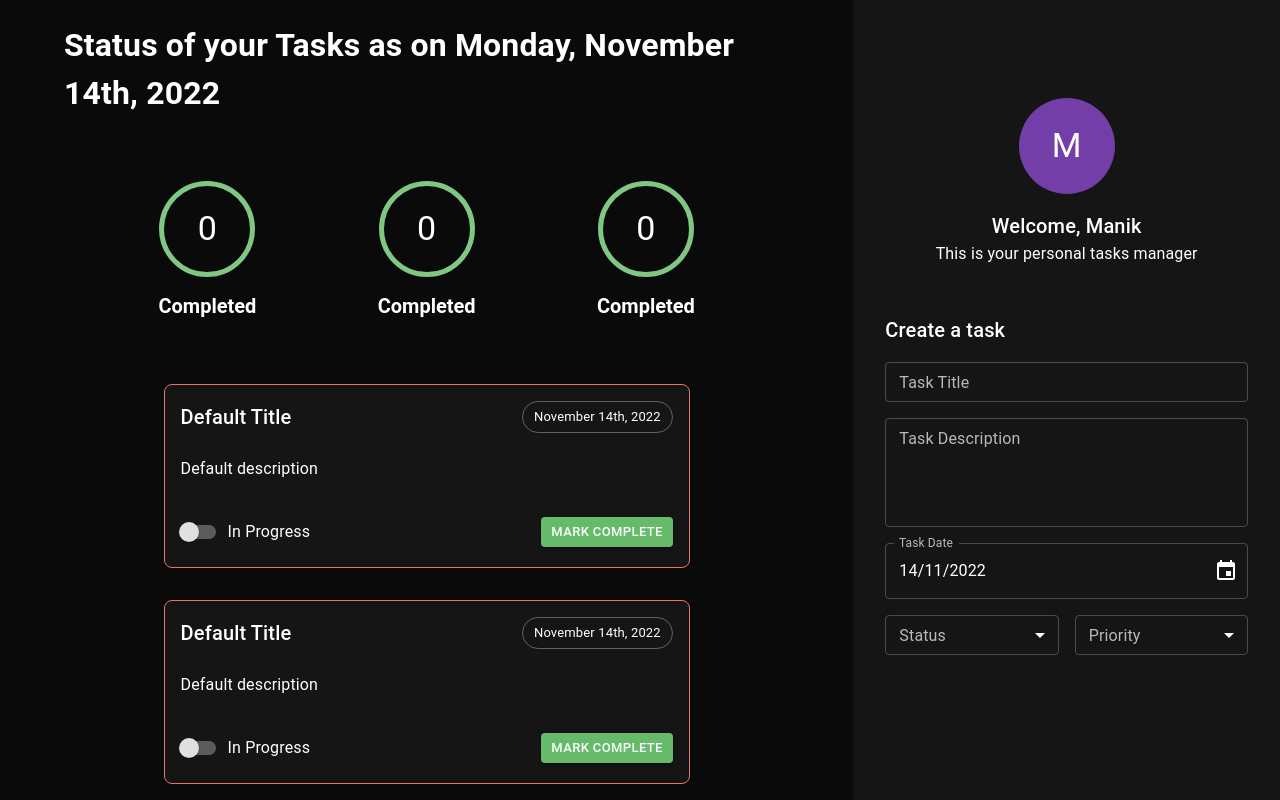
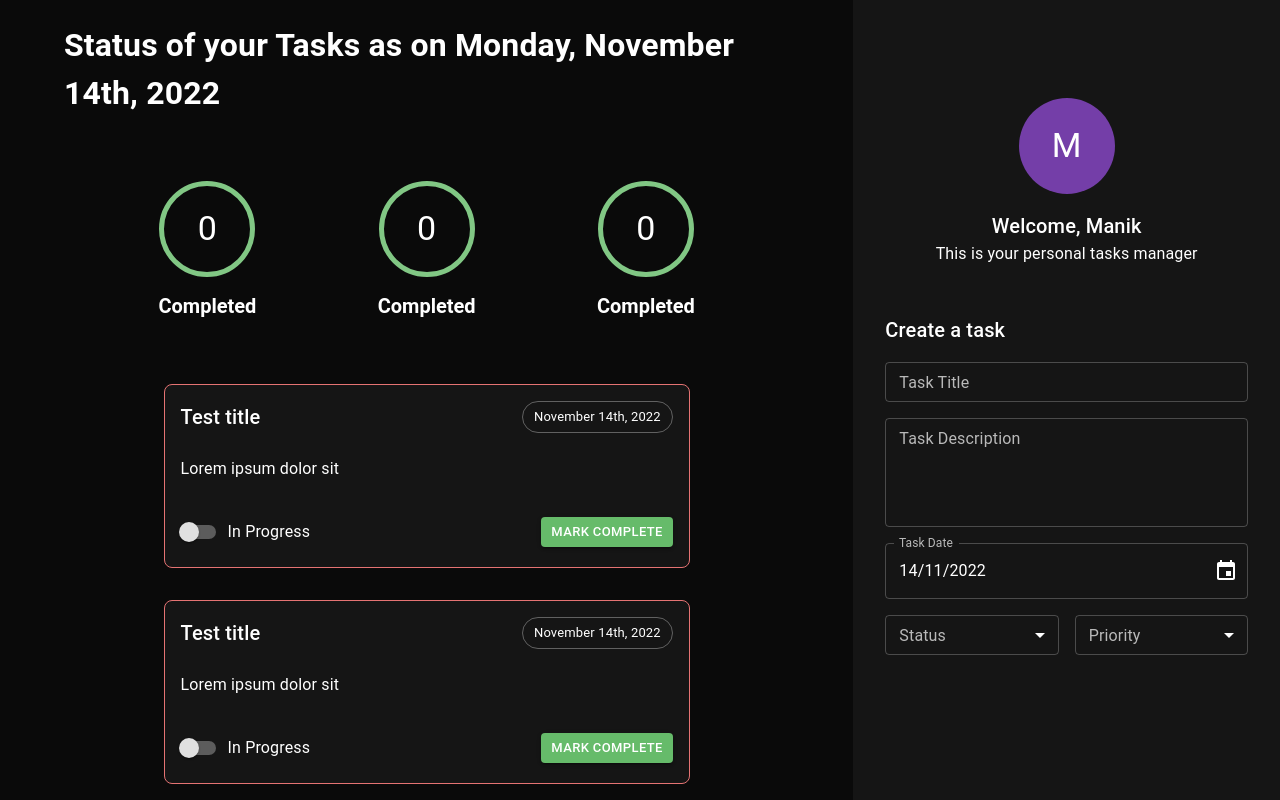
Before and after one commit to solomonakinbiyi/Tasks-Application, a React (Create React App) app: page / in a window 1280 px wide. Shown: the top 800 px of the page. Built offline with nearby package versions, Linux system fonts and the light colour scheme.

Commit message:
added props to task component

```diff
--- /dev/null
+++ b/src/components/task/interfaces/ITask.ts
@@ -0,0 +1,9 @@
+import { ITaskFooter } from "./ITaskFooter";
+import { ITaskDescription } from "./ITaskDescription";
+import { ITaskHeader } from "./ITaskHeader";
+
+export interface ITask extends ITaskHeader, ITaskDescription, ITaskFooter {
+  id?: string;
+  priority?: string;
+  status?: string;
+}
--- a/src/components/task/task.tsx
+++ b/src/components/task/task.tsx
@@ -1,10 +1,22 @@
 import { Box } from "@mui/material";
 import React, { FC, ReactElement } from "react";
+import { Priority } from "../createTaskForm/enums/Priority";
+import { Status } from "../createTaskForm/enums/Status";
+import { ITask } from "./interfaces/ITask";
 import { TaskDescription } from "./_taskDescription";
 import { TaskFooter } from "./_taskFooter";
 import { TaskHeader } from "./_taskHeader";
 
-export const Task: FC = (): ReactElement => {
+export const Task: FC<ITask> = (props): ReactElement => {
+  const {
+    title = "Test title",
+    date = new Date(),
+    description = "Lorem ipsum dolor sit",
+    priority = Priority.normal,
+    status = Status.completed,
+    onStatusChange = (e) => console.log(e),
+    onClick = (e) => console.log(e),
+  } = props;
   return (
     <Box
       display="flex"
@@ -21,9 +33,9 @@ export const Task: FC = (): ReactElement => {
         borderColor: "error.light",
       }}
     >
-      <TaskHeader />
-      <TaskDescription />
-      <TaskFooter />
+      <TaskHeader title={title} date={date} />
+      <TaskDescription description={description} />
+      <TaskFooter onClick={onClick} onStatusChange={onStatusChange} />
     </Box>
   );
 };
```
